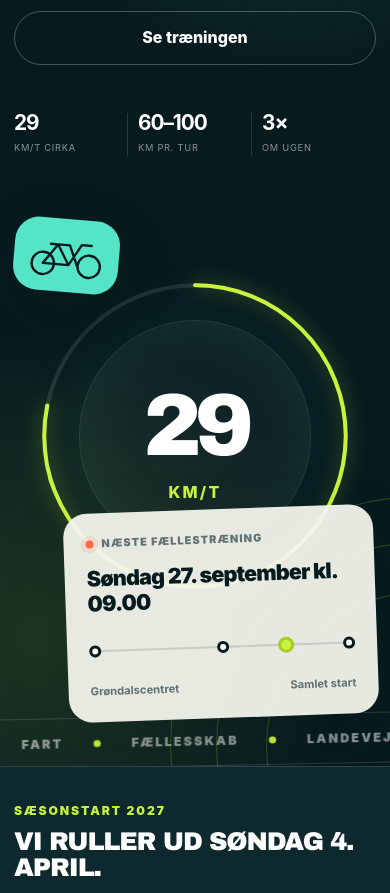
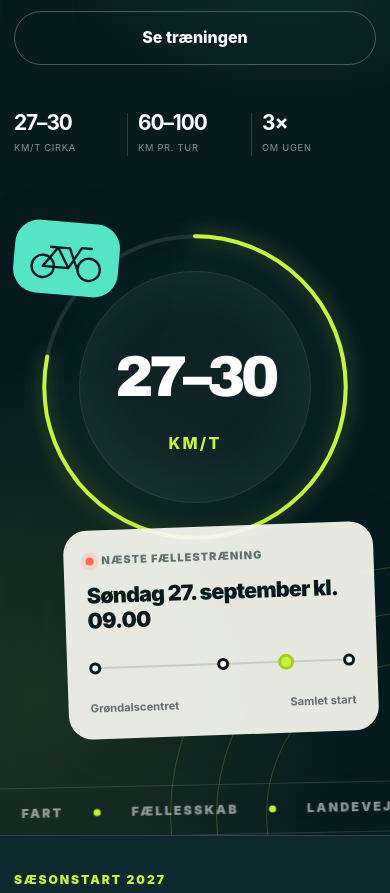
Before and after one commit to kaj-jensen/ccgrondal-site, a plain HTML site: page public/index.html in a window 390 px wide. Shown: the part 539-1432 px from the top of the page. Drawn offline with Linux system fonts and the light colour scheme.

Commit message:
Separate speed and next ride cards

```diff
--- a/public/index.html
+++ b/public/index.html
@@ -127,19 +127,19 @@
           </div>
 
           <ul class="hero-facts" aria-label="Nøgletal for træningen">
-            <li><strong>29</strong><span>km/t cirka</span></li>
+            <li><strong>27–30</strong><span>km/t cirka</span></li>
             <li><strong>60–100</strong><span>km pr. tur</span></li>
             <li><strong data-weekly-frequency>1×</strong><span data-weekly-frequency-label>om ugen nu</span></li>
           </ul>
         </div>
 
-        <div class="hero-visual reveal" aria-label="Næste træning og rutedata">
+        <div class="hero-visual reveal" aria-label="Gennemsnitsfart, næste træning og rutedata">
           <div class="speed-ring" aria-hidden="true">
             <svg viewBox="0 0 360 360">
               <circle class="speed-track" cx="180" cy="180" r="150"></circle>
               <circle class="speed-value" cx="180" cy="180" r="150"></circle>
             </svg>
-            <span class="speed-number">29</span>
+            <span class="speed-number">27–30</span>
             <span class="speed-unit">km/t</span>
           </div>
 
@@ -256,7 +256,7 @@
             <div>
               <p class="time">17<span>.30</span></p>
               <h3>Hverdagsfart</h3>
-              <p>60–70 km · cirka 29 km/t</p>
+              <p>60–70 km · cirka 27–30 km/t</p>
             </div>
             <span class="card-arrow">↗</span>
           </article>
@@ -266,7 +266,7 @@
             <div>
               <p class="time">17<span>.30</span></p>
               <h3>Ugens andet tråd</h3>
-              <p>60–70 km · cirka 29 km/t</p>
+              <p>60–70 km · cirka 27–30 km/t</p>
             </div>
             <span class="card-arrow">↗</span>
           </article>
--- a/public/styles.css
+++ b/public/styles.css
@@ -489,6 +489,8 @@ h2 {
   position: relative;
   min-height: 570px;
   display: grid;
+  grid-template-rows: auto auto;
+  align-content: center;
   place-items: center;
 }
 
@@ -541,7 +543,7 @@ h2 {
   z-index: 2;
   margin-top: -20px;
   font-family: "Arial Black", system-ui, sans-serif;
-  font-size: clamp(5.5rem, 10vw, 8rem);
+  font-size: clamp(3.6rem, 6vw, 5.8rem);
   line-height: 1;
   letter-spacing: -0.08em;
 }
@@ -557,10 +559,11 @@ h2 {
 }
 
 .ride-dashboard {
-  position: absolute;
-  right: -5%;
-  bottom: 3%;
+  position: relative;
+  z-index: 3;
+  justify-self: end;
   width: min(310px, 78%);
+  margin-top: -58px;
   padding: 22px;
   color: var(--ink);
   background: rgba(244, 245, 237, 0.95);
@@ -1473,7 +1476,7 @@ h2 {
   }
 
   .ride-dashboard {
-    right: 0;
+    margin-right: 0;
   }
 
   .season-layout {
@@ -1596,8 +1599,8 @@ h2 {
   }
 
   .ride-dashboard {
-    bottom: -52px;
     width: min(310px, 88%);
+    margin-top: -42px;
   }
 
   .season-details {
```
